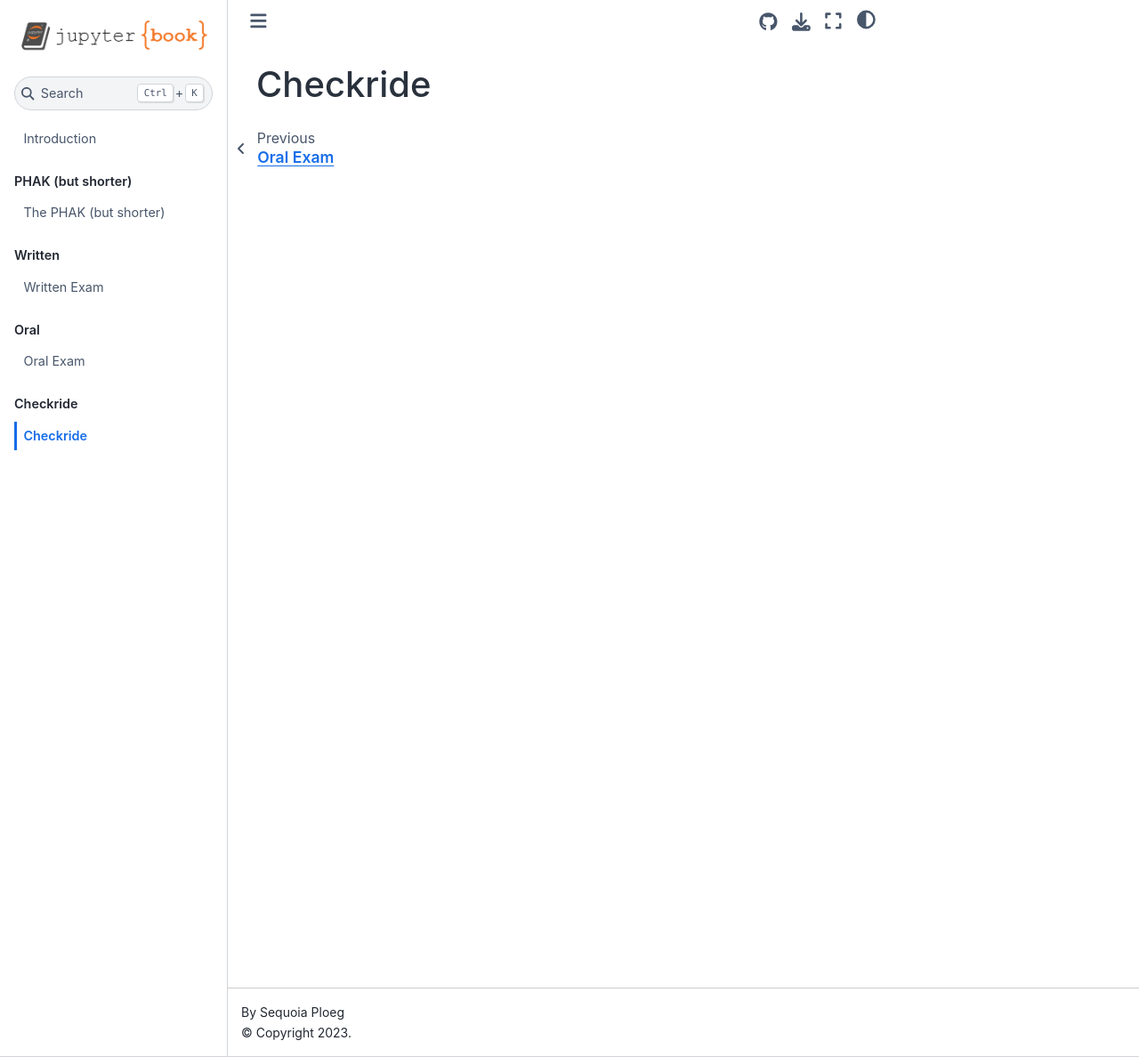
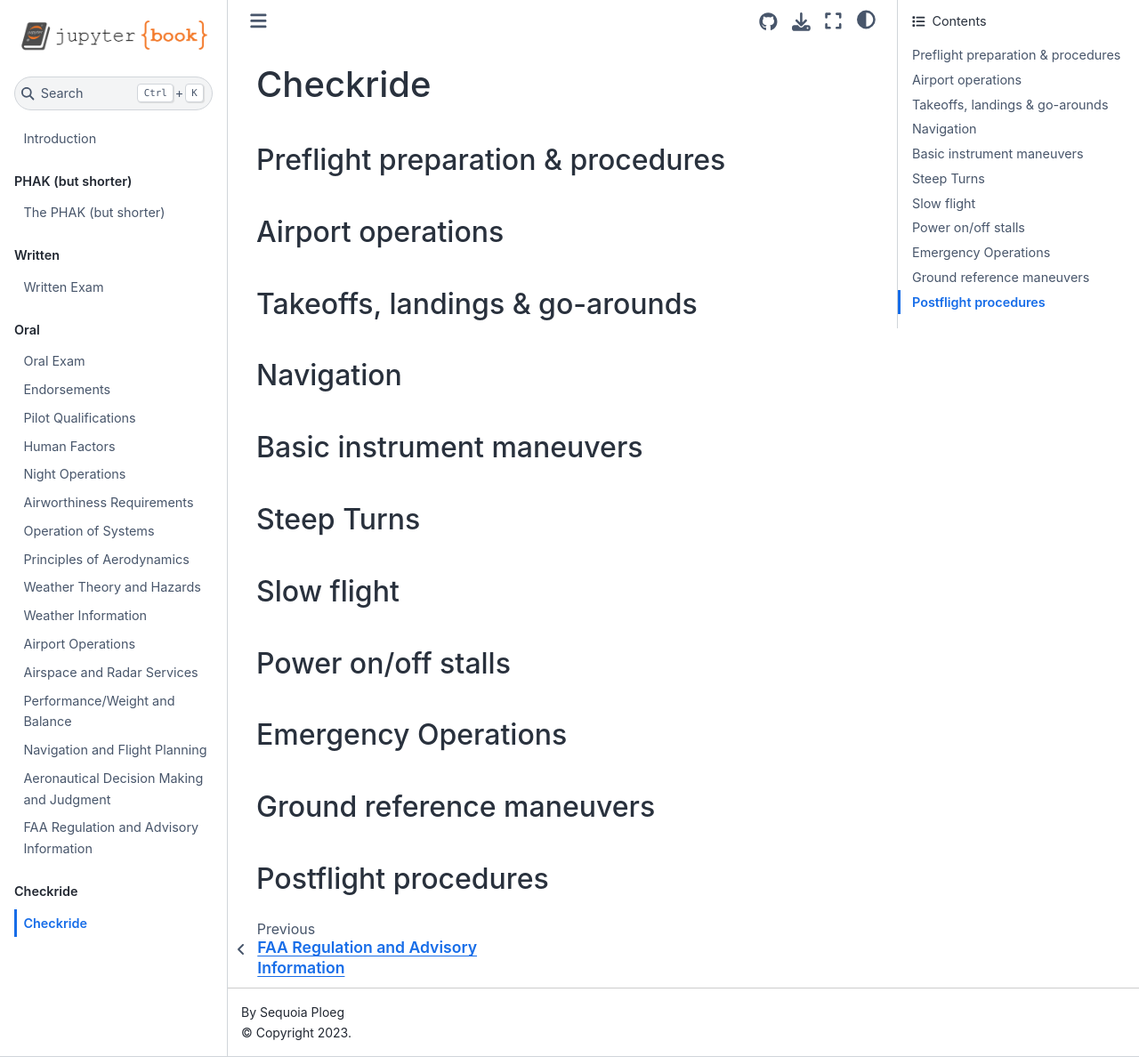
Before and after one commit to sequoiap/piloting, a Jupyter Book: the page built from book/content/checkride/index.md, in a window 1280 px wide and 1188 px high. Shown: the whole window at 89% size. Built offline with Jupyter Book 1.0.4 settings and Sphinx 7.4.7 and the Sphinx Book theme 1.1.4, drawn with Linux system fonts in a browser that asks for light colours.

Commit message:
Added oral sections

```diff
--- a/book/_toc.yml
+++ b/book/_toc.yml
@@ -13,6 +13,21 @@ parts:
 - caption: Oral
   chapters:
   - file: content/oral/index
+  - file: content/oral/endorsements
+  - file: content/oral/qualifications
+  - file: content/oral/humanfactors
+  - file: content/oral/night
+  - file: content/oral/airworthiness
+  - file: content/oral/systems
+  - file: content/oral/aerodynamics
+  - file: content/oral/weather
+  - file: content/oral/weatherinfo
+  - file: content/oral/airportops
+  - file: content/oral/airspace
+  - file: content/oral/performance
+  - file: content/oral/navigation
+  - file: content/oral/adm
+  - file: content/oral/regulations
 - caption: Checkride
   chapters:
   - file: content/checkride/index
--- a/book/content/checkride/index.md
+++ b/book/content/checkride/index.md
@@ -1 +1,23 @@
 # Checkride
+
+## Preflight preparation & procedures
+
+## Airport operations
+
+## Takeoffs, landings & go-arounds
+
+## Navigation
+
+## Basic instrument maneuvers
+
+## Steep Turns
+
+## Slow flight
+
+## Power on/off stalls
+
+## Emergency Operations
+
+## Ground reference maneuvers
+
+## Postflight procedures
--- /dev/null
+++ b/book/content/oral/adm.md
@@ -0,0 +1 @@
+# Aeronautical Decision Making and Judgment
--- /dev/null
+++ b/book/content/oral/aerodynamics.md
@@ -0,0 +1,9 @@
+# Principles of Aerodynamics
+
+## 4 forces of flight
+
+## Flight controls & maneuvering
+
+## Ground effect, stability & load factor
+
+## Stall awareness, spins & spin recovery
--- /dev/null
+++ b/book/content/oral/regulations.md
@@ -0,0 +1,7 @@
+# FAA Regulation and Advisory Information
+
+## Applicable regulations & NTSB 830
+
+## NTSB accident reporting requirements
+
+## AIM & advisory circulars
```
Also changed, not shown: book/content/oral/airportops.md (added, +21 -0 lines), book/content/oral/airspace.md (added, +13 -0 lines), book/content/oral/airworthiness.md (added, +19 -0 lines), book/content/oral/endorsements.md (added, +15 -0 lines), book/content/oral/humanfactors.md (added, +50 -0 lines), book/content/oral/navigation.md (added, +19 -0 lines), book/content/oral/night.md (added, +11 -0 lines), book/content/oral/performance.md (added, +19 -0 lines), book/content/oral/qualifications.md (added, +49 -0 lines), book/content/oral/systems.md (added, +23 -0 lines), book/content/oral/weather.md (added, +25 -0 lines), book/content/oral/weatherinfo.md (added, +15 -0 lines), book/content/phak/health.md (added, +41 -0 lines).
